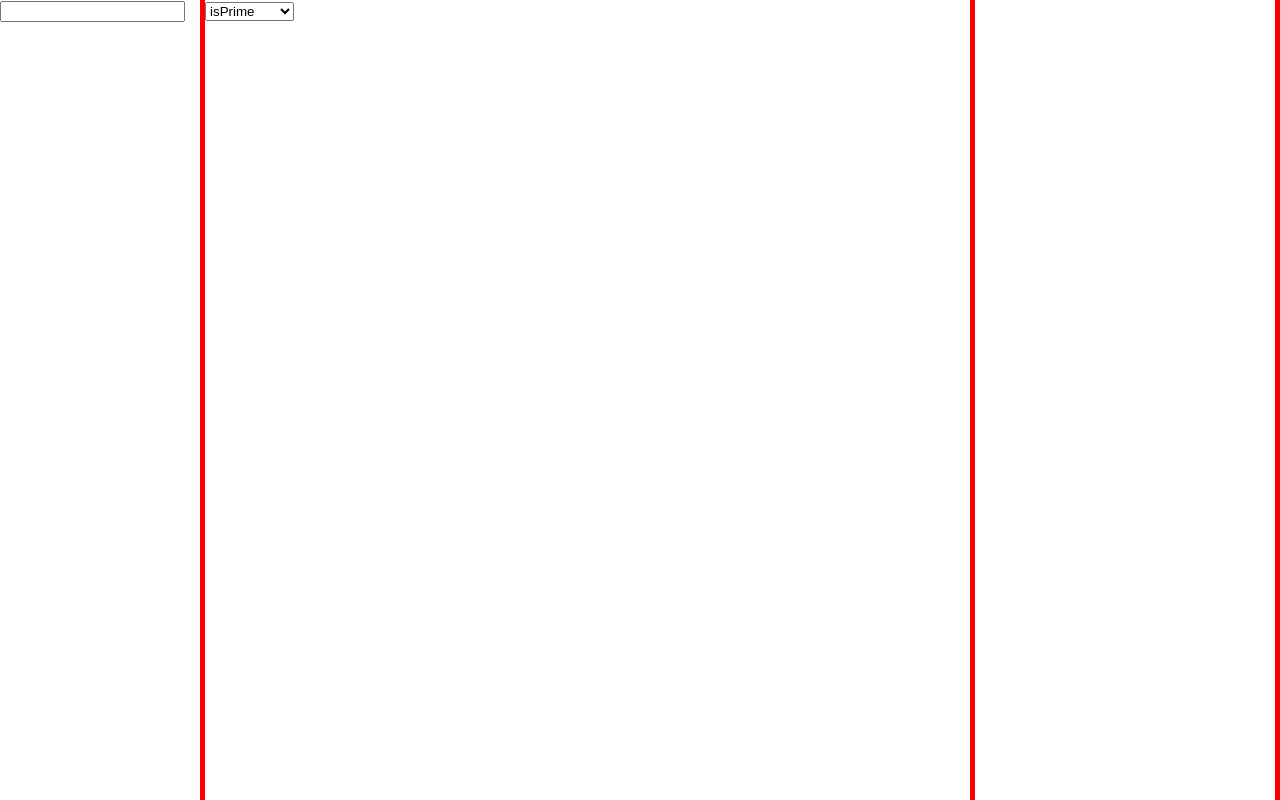
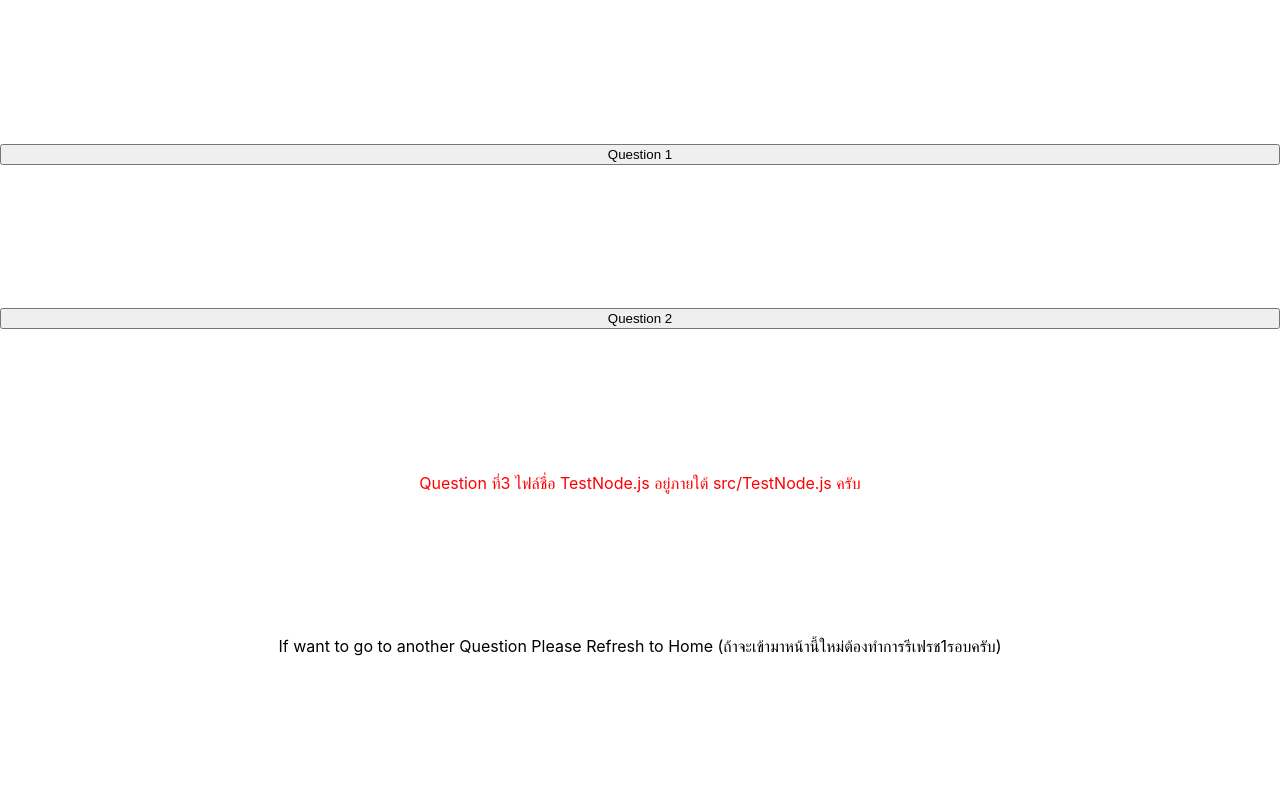
Before and after one commit to Virunkumarn/my-app, a React (Create React App) app: page / in a window 1280 px wide. Built offline with nearby package versions, Linux system fonts and the light colour scheme.

Commit message:
add hangle page toggle and wording

```diff
--- a/src/App.js
+++ b/src/App.js
@@ -1,12 +1,34 @@
 import logo from './logo.svg';
 import './App.css';
 import Test from './Component/Test';
+import Test2 from './Component/Test2';
+import { useState, useEffect } from 'react';
 
-const App=()=> {
+
+const App = () => {
+  const [buttonOne, setButtoneOne] = useState(false);
+  const [buttonTwo, setButtoneTwo] = useState(false);
+
   return (
 
-    <Test />
+    <>
+      {!buttonOne && !buttonTwo ?
+        <div style={{ flex: 1, justifyContent: 'space-evenly', display: 'flex', flexDirection: 'column', height: '100%', }}>
+          <button type="button" onClick={() => { setButtoneOne(true) }}>Question 1</button>
 
+          <button type="button" onClick={() => { setButtoneTwo(true) }}>Question 2</button>
+
+          <div style={{ alignSelf: 'center', color: 'red' }}>Question ที่3 ไฟล์ชื่อ TestNode.js อยู่ภายใต้ src/TestNode.js ครับ</div>
+
+
+          <div style={{ alignSelf: 'center' }}>If want to go to  another Question Please Refresh to Home (ถ้าจะเข้ามาหน้านี้ใหม่ต้องทำการรีเฟรช1รอบครับ)</div>
+        </div>
+        : buttonOne ?
+          <Test />
+          :
+          <Test2 />
+      }
+    </>
   );
 }
 
--- a/src/Component/Test.js
+++ b/src/Component/Test.js
@@ -48,7 +48,9 @@ const Test = () => {
   }, [stateInput, dropdownSelect])
 
   return (
+
     <div style={{ height: '100%', display: 'flex', flexDirection: 'row' }}>
+
       <div style={{ height: '100%', width: '200px', borderRight: '5px solid red' }}>
         <input type="number" value={stateInput} onChange={(event) => { setStateInput(event.target.value < 0 ? 1 : event.target.value) }} />
       </div>
```
